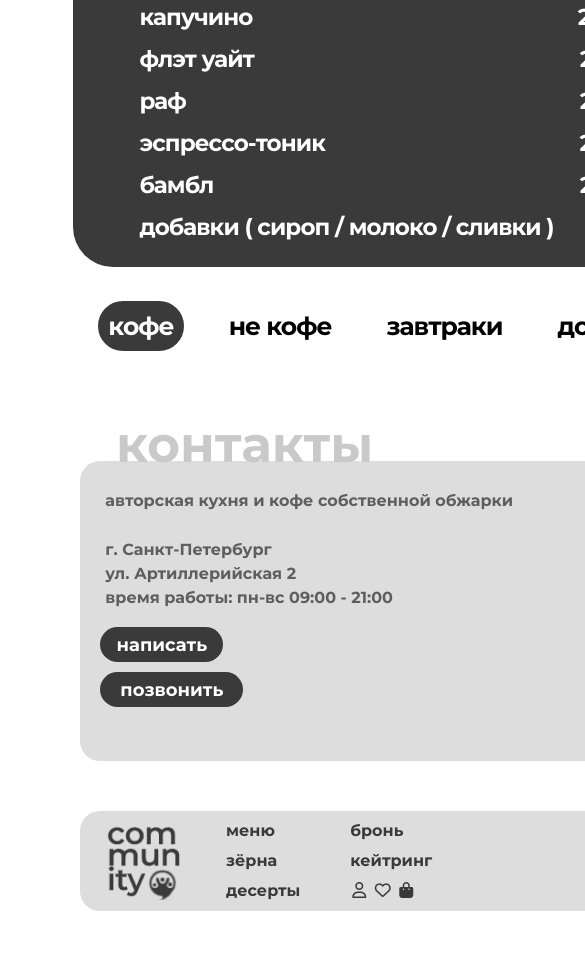
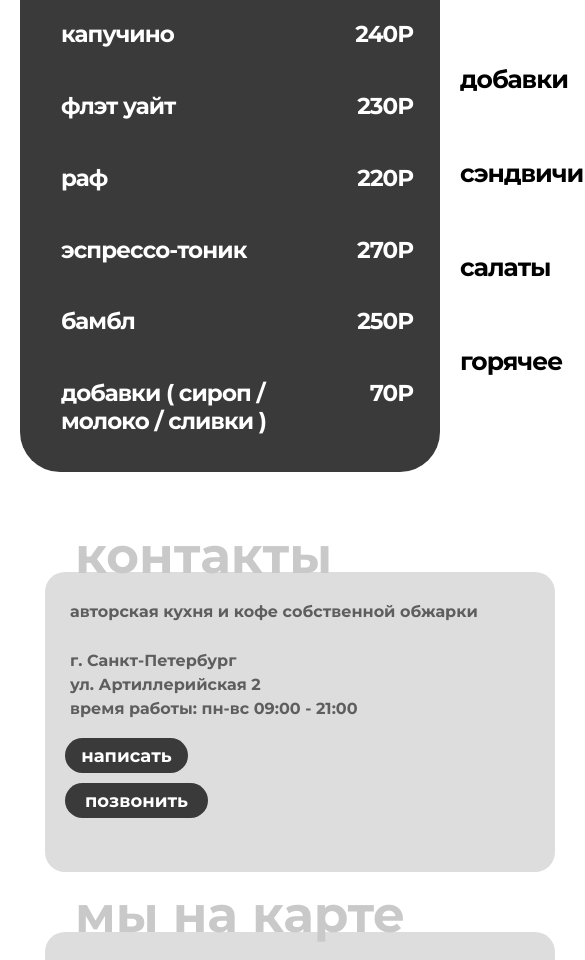
Before and after one commit to eugeneplug/caffeecommunitywebsite, a plain HTML site: page index.html in a window 390 px wide. Shown: the part 462-1422 px from the top of the page, 585 px wide, since content can reach past the window. Before the commit the page ends 1377 px from the top, so only its background shows below. Drawn offline with Linux system fonts and the light colour scheme.

Commit message:
adapt
v3.3

```diff
--- a/style.css
+++ b/style.css
@@ -468,3 +468,129 @@ footer {
 
 
 /*checking*/
+
+
+
+
+/*media*/
+
+@media (max-width: 600px) {
+
+    nav {
+        display: none;
+    }
+    main {
+        display: flex;
+        width: 600px;
+    }
+    .container {
+        width: 600px;
+    }
+
+
+    .main_row {
+        display: flex;
+        flex-direction: column;
+        margin-top: 200px;
+    }
+    .main_row p {
+        margin-left: 20px;
+    }
+    .check-block {
+        width: 420px;
+        height: 776px;
+
+    }
+
+
+    .main_block {
+        width: 420px;
+        height: 776px;
+        margin-left: 20px;
+
+    }
+
+
+    .main_block_left {
+        justify-content: space-evenly;
+    }
+    .main_block_left span {
+        margin-left: 34px;
+        width: 386px;
+    }
+    .main_block_left span p {
+        margin-right: 34px;
+    }
+    .main_block_right {
+        display: none;
+    }
+
+
+    footer {
+        width: 550px;
+    }
+    .footer_block {
+        display: flex;
+        flex-direction: column;
+    }
+    .footer_block_contacts {
+        margin-left: 0;
+        margin: 0 auto;
+        width: 510px;
+    }
+
+
+    .footer_tittle p:nth-child(1) {
+        position: absolute;
+        top: -59px;
+        left: 50px;
+        width: 345px;
+    }
+
+    .footer_tittle p:nth-child(2) {
+        position: absolute;
+        top: 300px;
+        left: 50px;
+        width: 345px;
+    }
+
+
+    .footer_block_map {
+        width: 510px;
+        margin: 0 auto;
+        margin-top: 60px;
+
+    }
+    .footer_block_map iframe {
+        width: 510px ;
+    }
+    .footer_row {
+        width: 510px;
+        height: 220px;
+        margin-top: 60px;
+    }
+
+    .footer_row_content_three {
+
+        flex-direction: row;
+        position: relative;
+        top: 130px;
+        left: -314px;
+        line-height: 20px;
+    }
+
+    .footer_row_content_three a {
+        padding: 10px;
+    }
+
+
+
+
+
+}
+
+
+
+
+
+/*media*/
```
